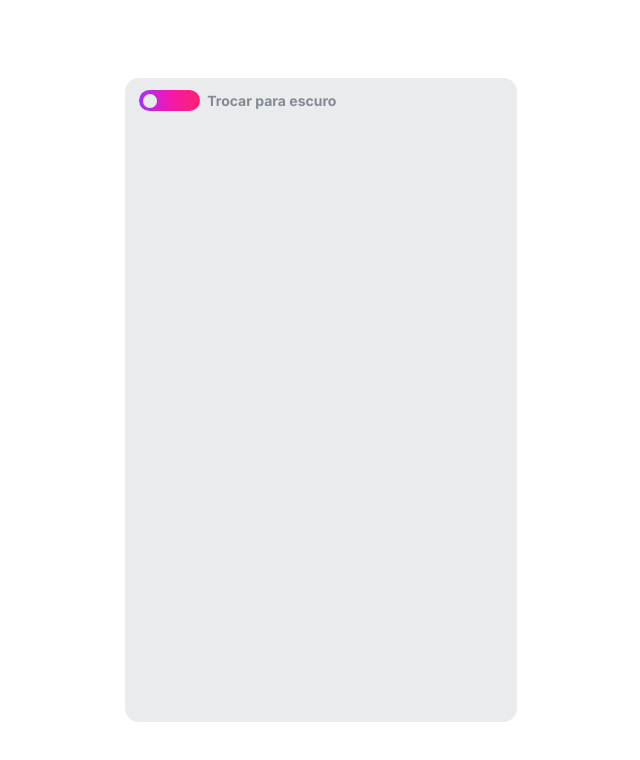
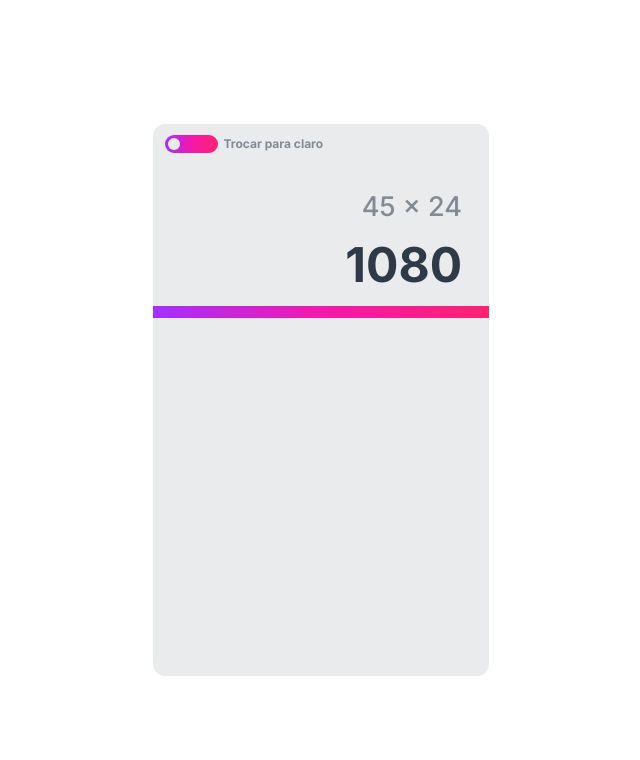
Before and after one commit to rodrigomendezx777/calculator-app-basic, a plain HTML site: page index.html in a window 1280 px wide. Shown: the whole page, without its empty margins (319-959 px from the left). Drawn offline with Linux system fonts and the light colour scheme.

Commit message:
feat: add display and divider component

```diff
--- a/index.html
+++ b/index.html
@@ -22,18 +22,19 @@
                     <div class="switch-color__toggle">
                         <span class="switch-color__button"></span>
                     </div>
-                    <span class="switch-color__appointment">Trocar para {{theme}}</span>
+                    <span class="switch-color__appointment">Trocar para claro</span>
                 </div>
                 <div class="display__container">
-                    <div class="display__history"></div>
-                    <div class="display__main"></div>
+                    <div class="display__history">45 x 24</div>
+                    <div class="display__main">1080</div>
                 </div>
-                <div class="display__row-gradient"></div>
             </div>
-        </div>
+            <div class="calculator__divider"></div>
+            <div class="calculator__body"></div>
         </div>
     </main>
 
+    <script src="./scripts/theme.js"></script>
     <script src="./scripts/index.js"></script>
 </body>
 
--- a/styles/index.style.css
+++ b/styles/index.style.css
@@ -3,14 +3,22 @@
     padding: 0;
     box-sizing: border-box;
     outline: none;
+    transition: all .3s ease-in-out;
 }
 
 :root {
     font-family: "Inter", sans-serif;
-    font-size: 14px;
+    font-size: 12px;
 
     --p-xs: .875rem;
     --p-sm: 1rem;
+    --p-lg: 2rem;
+    --p-xl: 2.25rem;
+
+    --fs-md: 1rem;
+    --fs-lg: 2rem;
+    --fs-xl: 2.25rem;
+    --fs-x4l: 4rem;
 
     --color-gray: #828A93;
 
@@ -62,3 +70,31 @@ main {
     height: 1rem;
     border-radius: 50%;
 }
+
+.display__container {
+    padding: var(--p-xl) var(--p-xl) var(--p-sm);
+    display: flex;
+    flex-direction: column;
+    gap: 1rem;
+    width: 100%;
+}
+
+.display__history {
+    color: var(--color-gray);
+    text-align: right;
+    font-size: var(--fs-xl);
+    font-weight: 500;
+}
+
+.display__main {
+    color: var(--color-text-main);
+    text-align: right;
+    font-size: var(--fs-x4l);
+    font-weight: 700;
+}
+
+.calculator__divider {
+    background: var(--background-gradient-ptp);
+    width: 100%;
+    height: 1rem;
+}
```
